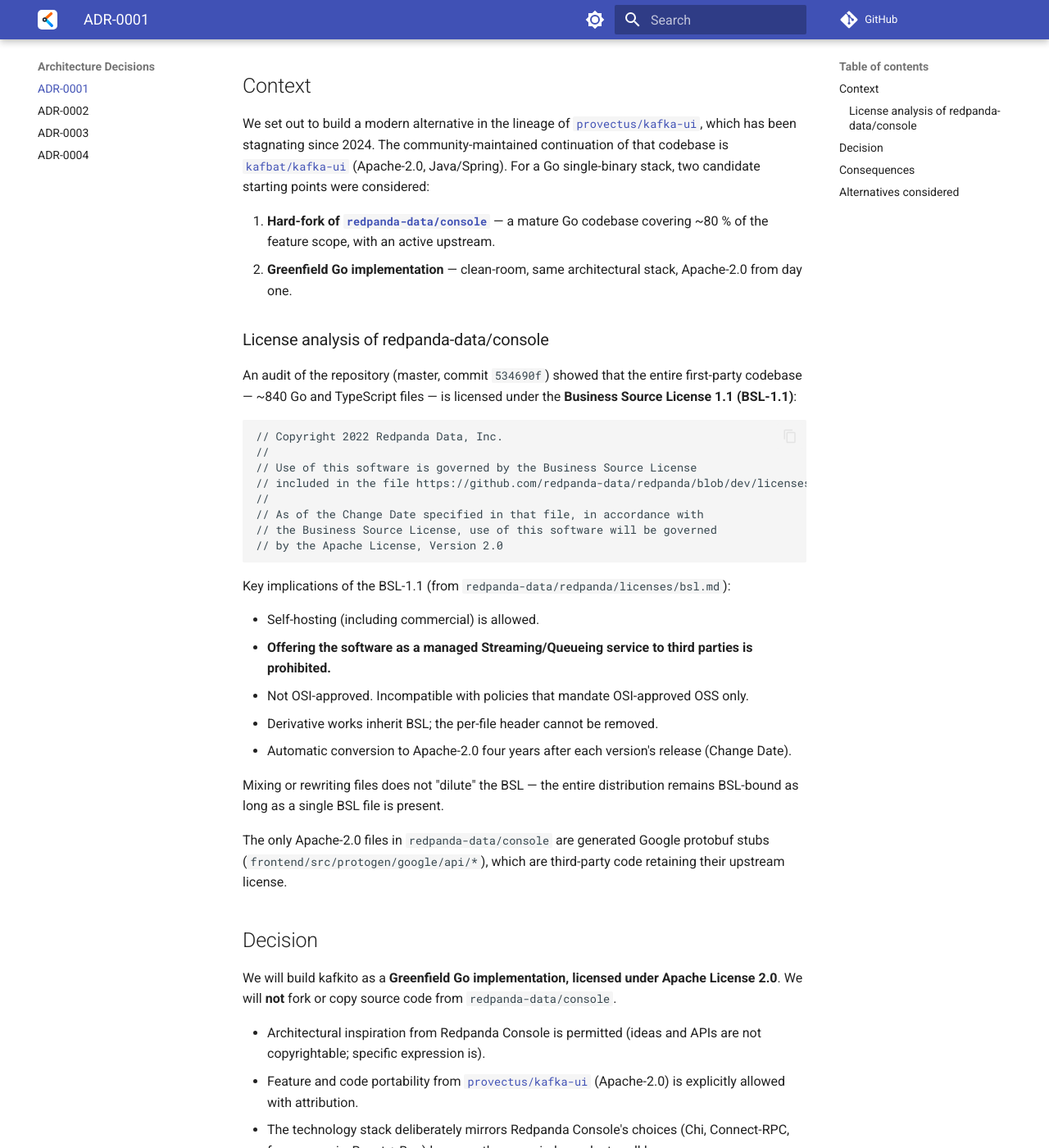
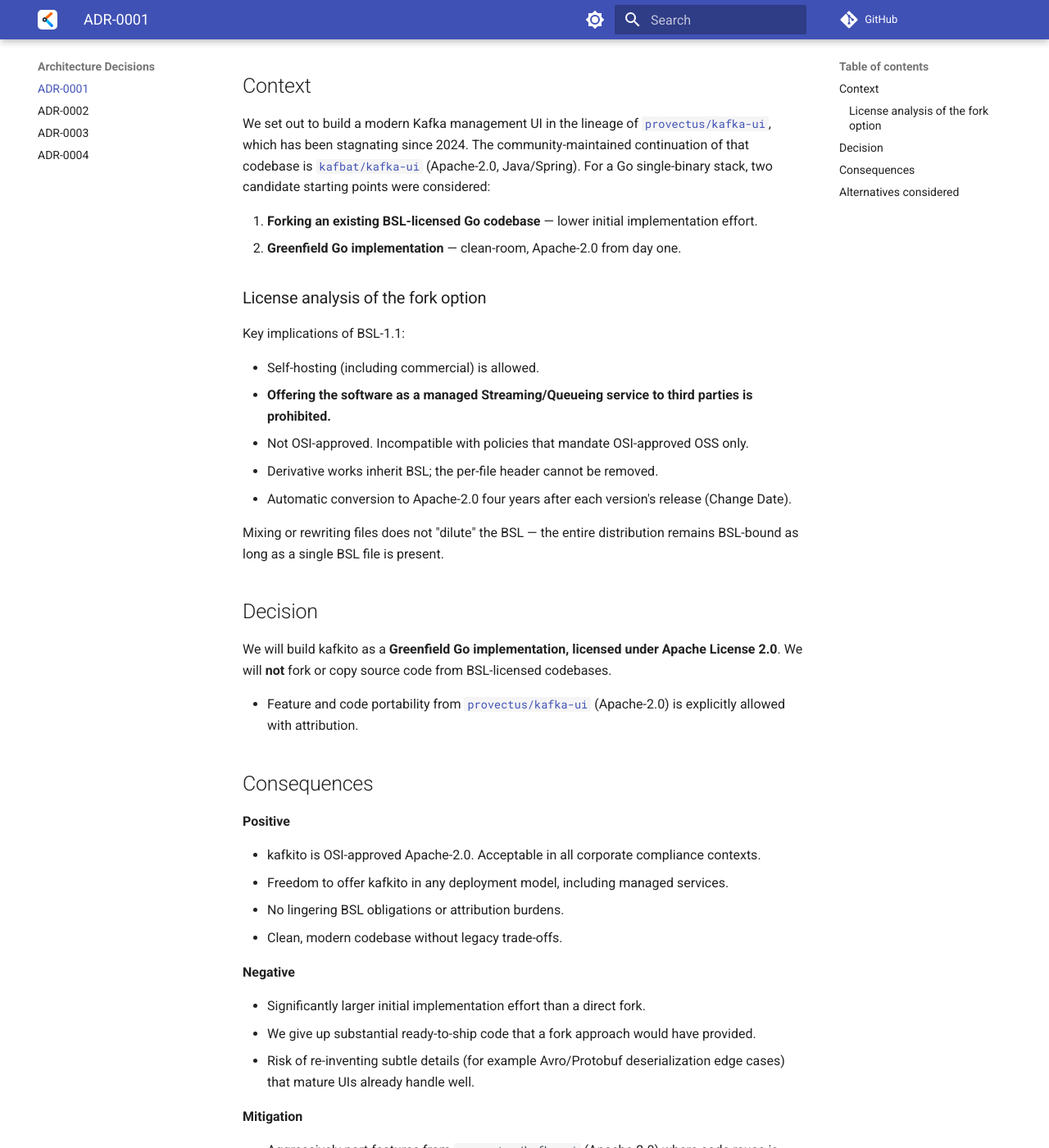
Before and after one commit to FinkeFlo/kafkito, an MkDocs documentation site: the page built from docs/adr/0001-greenfield-apache2.md, in a window 1280 px wide and 1400 px high, scrolled down 281 px. Shown: the whole window at 82% size. Built offline with MkDocs 1.6.1 and Material for MkDocs 9.7.7, drawn with Linux system fonts in a browser that asks for light colours; comment, search, counter and statistics services are not loaded; some of the changed text lies outside the part shown.

Commit message:
docs: remove references to redpanda-data/console from NOTICE and ADRs

````diff
--- a/docs/adr/0001-greenfield-apache2.md
+++ b/docs/adr/0001-greenfield-apache2.md
@@ -5,27 +5,20 @@
 
 ## Context
 
-We set out to build a modern alternative in the lineage of [`provectus/kafka-ui`](https://github.com/provectus/kafka-ui), which has been stagnating since 2024. The community-maintained continuation of that codebase is [`kafbat/kafka-ui`](https://github.com/kafbat/kafka-ui) (Apache-2.0, Java/Spring). For a Go single-binary stack, two candidate starting points were considered:
+We set out to build a modern Kafka management UI in the lineage of
+[`provectus/kafka-ui`](https://github.com/provectus/kafka-ui), which has
+been stagnating since 2024. The community-maintained continuation of
+that codebase is [`kafbat/kafka-ui`](https://github.com/kafbat/kafka-ui)
+(Apache-2.0, Java/Spring). For a Go single-binary stack, two candidate
+starting points were considered:
 
-1. **Hard-fork of [`redpanda-data/console`](https://github.com/redpanda-data/console)** — a mature Go codebase covering ~80 % of the feature scope, with an active upstream.
-2. **Greenfield Go implementation** — clean-room, same architectural stack, Apache-2.0 from day one.
+1. **Forking an existing BSL-licensed Go codebase** — lower initial
+   implementation effort.
+2. **Greenfield Go implementation** — clean-room, Apache-2.0 from day one.
 
-### License analysis of redpanda-data/console
+### License analysis of the fork option
 
-An audit of the repository (master, commit `534690f`) showed that the entire first-party codebase — ~840 Go and TypeScript files — is licensed under the **Business Source License 1.1 (BSL-1.1)**:
-
-```
-// Copyright 2022 Redpanda Data, Inc.
-//
-// Use of this software is governed by the Business Source License
-// included in the file https://github.com/redpanda-data/redpanda/blob/dev/licenses/bsl.md
-//
-// As of the Change Date specified in that file, in accordance with
-// the Business Source License, use of this software will be governed
-// by the Apache License, Version 2.0
-```
-
-Key implications of the BSL-1.1 (from `redpanda-data/redpanda/licenses/bsl.md`):
+Key implications of BSL-1.1:
 
 - Self-hosting (including commercial) is allowed.
 - **Offering the software as a managed Streaming/Queueing service to third parties is prohibited.**
@@ -35,15 +28,15 @@
 
 Mixing or rewriting files does not "dilute" the BSL — the entire distribution remains BSL-bound as long as a single BSL file is present.
 
-The only Apache-2.0 files in `redpanda-data/console` are generated Google protobuf stubs (`frontend/src/protogen/google/api/*`), which are third-party code retaining their upstream license.
-
 ## Decision
 
-We will build kafkito as a **Greenfield Go implementation, licensed under Apache License 2.0**. We will **not** fork or copy source code from `redpanda-data/console`.
+We will build kafkito as a **Greenfield Go implementation, licensed
+under Apache License 2.0**. We will **not** fork or copy source code
+from BSL-licensed codebases.
 
-- Architectural inspiration from Redpanda Console is permitted (ideas and APIs are not copyrightable; specific expression is).
-- Feature and code portability from [`provectus/kafka-ui`](https://github.com/provectus/kafka-ui) (Apache-2.0) is explicitly allowed with attribution.
-- The technology stack deliberately mirrors Redpanda Console's choices (Chi, Connect-RPC, franz-go, goja, React + Bun) because these are independent, well-known open-source libraries — using them does not make our code derivative.
+- Feature and code portability from
+  [`provectus/kafka-ui`](https://github.com/provectus/kafka-ui)
+  (Apache-2.0) is explicitly allowed with attribution.
 
 ## Consequences
 
@@ -56,9 +49,11 @@
 
 **Negative**
 
-- Significantly larger initial implementation effort — estimated 12–18 months to feature parity with Redpanda Console.
-- We give up ~80 % of ready-to-ship code that the fork approach would have provided.
-- Risk of re-inventing subtle details (e.g. Avro/Protobuf deserialization edge cases) that Redpanda Console already handles well.
+- Significantly larger initial implementation effort than a direct fork.
+- We give up substantial ready-to-ship code that a fork approach would
+  have provided.
+- Risk of re-inventing subtle details (for example Avro/Protobuf
+  deserialization edge cases) that mature UIs already handle well.
 
 **Mitigation**
 
@@ -68,7 +63,11 @@
 
 ## Alternatives considered
 
-- **Fork pre-BSL "Kowl" history (pre-2022 Apache-2.0).** Rejected: the pre-BSL codebase is ~4 years stale; nearly all valuable features were added under BSL.
+- **Fork pre-BSL "Kowl" history (pre-2022 Apache-2.0).** Rejected:
+  the pre-BSL codebase is ~4 years stale; nearly all valuable features
+  were added under BSL.
 - **Fork [`kafbat/kafka-ui`](https://github.com/kafbat/kafka-ui) (Apache-2.0, community continuation of provectus/kafka-ui).** Rejected: Java/Spring stack conflicts with the goal of a Go single-binary distribution.
 - **Fork AKHQ (Apache-2.0, Java/Micronaut).** Rejected: we want a Go single-binary stack.
-- **Accept BSL and fork `redpanda-data/console`.** Rejected: conflicts with stated goal of OSI-approved, managed-service-friendly licensing.
+- **Accept BSL and fork a BSL-licensed Go UI codebase.** Rejected:
+  conflicts with stated goal of OSI-approved, managed-service-friendly
+  licensing.
````
Also changed, not shown: README.md (+1 -2 lines), docs/adr/0002-tech-stack.md (+0 -1 lines), 1 other file.
